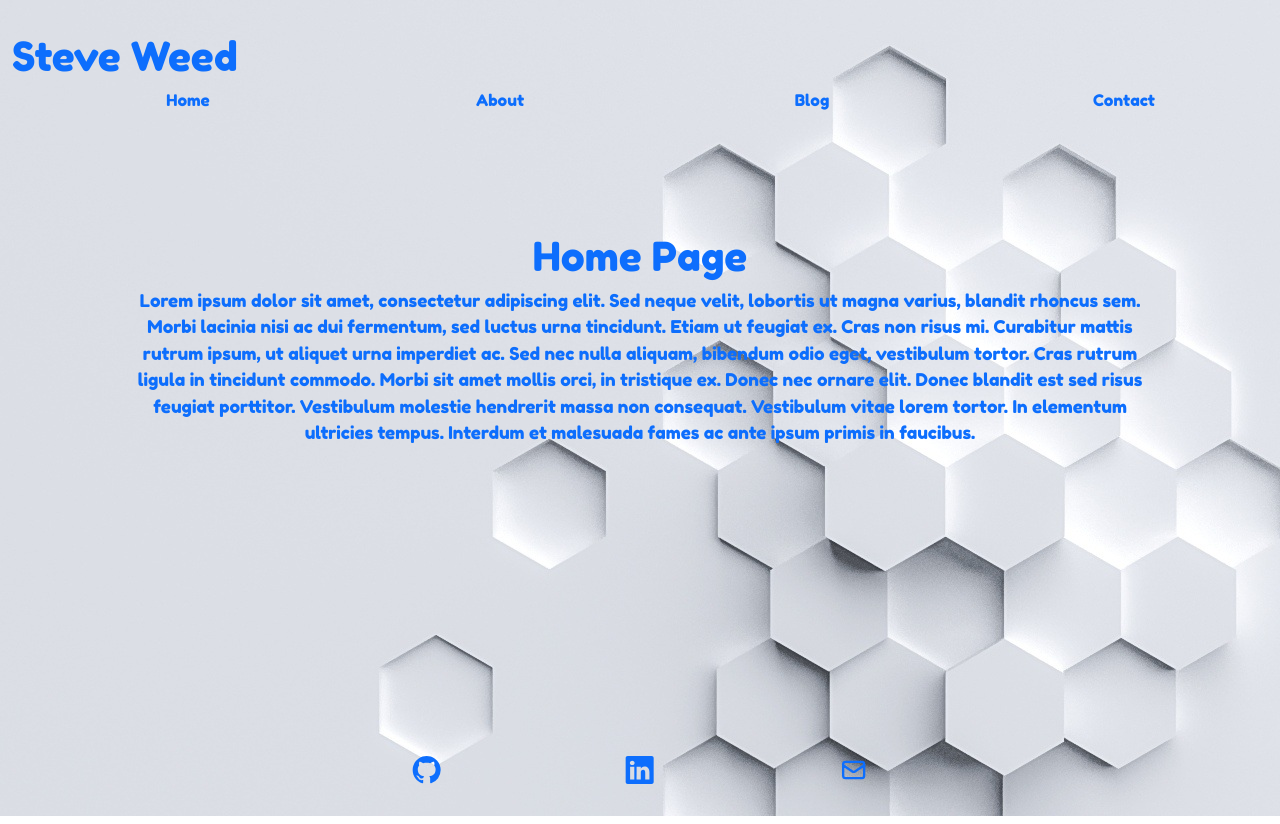
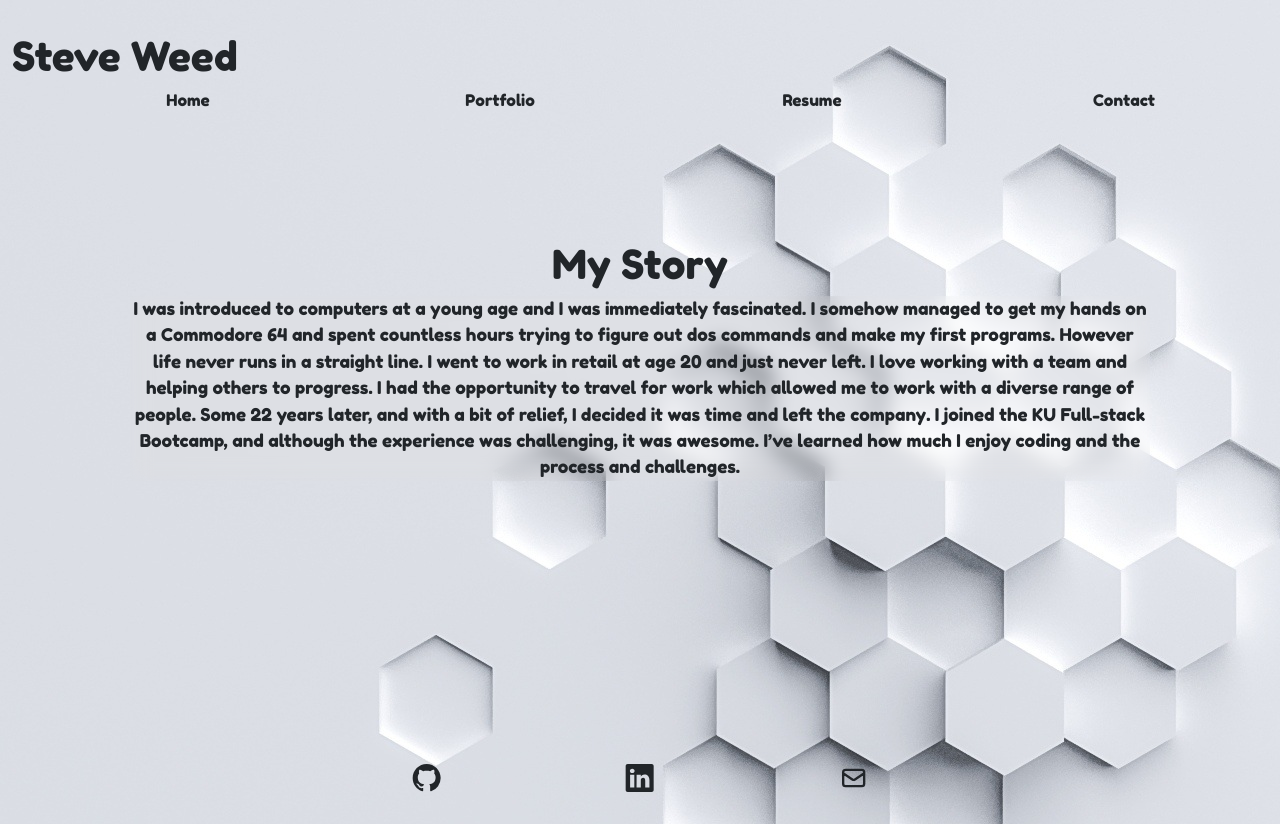
Before and after one commit to SteveWeed79/sw-portfolio-react, a React (Create React App) app: page / in a window 1280 px wide. Built offline with nearby package versions, Linux system fonts and the light colour scheme.

Commit message:
Working on about me, contact and css

```diff
--- a/src/components/Header/Index.js
+++ b/src/components/Header/Index.js
@@ -28,10 +28,10 @@ function NavTabs({ currentPage, handlePageChange }) {
               onClick={() => handlePageChange("About")}
               // Check to see if the currentPage is `About`, and if so we use the active link class from bootstrap. Otherwise, we set it to a normal nav-link
               className={
-                currentPage === "About" ? "nav-link active" : "nav-link"
+                currentPage === "Portfolio" ? "nav-link active" : "nav-link"
               }
             >
-              About
+              Portfolio
             </a>
           </li>
           <li className="col list-group-item">
@@ -43,7 +43,7 @@ function NavTabs({ currentPage, handlePageChange }) {
                 currentPage === "Blog" ? "nav-link active" : "nav-link"
               }
             >
-              Blog
+              Resume
             </a>
           </li>
           <li className="col list-group-item">
--- a/src/components/PortfolioContainer.js
+++ b/src/components/PortfolioContainer.js
@@ -2,7 +2,7 @@ import React, { useState } from "react";
 import Header from "./Header/Index";
 import Home from "./pages/Home";
 import About from "./pages/About";
-import Blog from "./pages/Blog";
+import Blog from "./pages/Resume";
 import Contact from "./pages/Contact";
 import Footer from "./Footer";
 
@@ -26,7 +26,7 @@ export default function PortfolioContainer() {
   const handlePageChange = (page) => setCurrentPage(page);
 
   return (
-    <div className="text-primary container-fluid">
+    <div className="container-fluid">
       {/* We are passing the currentPage from state and the function to update it */}
       <Header currentPage={currentPage} handlePageChange={handlePageChange} />
       {/* Here we are calling the renderPage method which will return a component  */}
--- a/src/components/pages/About.js
+++ b/src/components/pages/About.js
@@ -5,7 +5,7 @@ export default function About() {
   return (
     <div className="container-fluid w-100 home ">
       <div>
-        <h1 className="text-center">About Page</h1>
+        <h1 className="text-center">My Portfolio</h1>
         <p className="col m-5 text-center">
           Nunc pharetra finibus est at efficitur. Praesent sed congue diam.
           Integer gravida dui mauris, ut interdum nunc egestas sed. Aenean sed
--- a/src/components/pages/Home.js
+++ b/src/components/pages/Home.js
@@ -4,18 +4,19 @@ export default function Home() {
   return (
     <div className="home container text-center">
       <div>
-        <h1>Home Page</h1>
+        <h1 className="m-2">My Story</h1>
         <p className="mx-5">
-          Lorem ipsum dolor sit amet, consectetur adipiscing elit. Sed neque
-          velit, lobortis ut magna varius, blandit rhoncus sem. Morbi lacinia
-          nisi ac dui fermentum, sed luctus urna tincidunt. Etiam ut feugiat ex.
-          Cras non risus mi. Curabitur mattis rutrum ipsum, ut aliquet urna
-          imperdiet ac. Sed nec nulla aliquam, bibendum odio eget, vestibulum
-          tortor. Cras rutrum ligula in tincidunt commodo. Morbi sit amet mollis
-          orci, in tristique ex. Donec nec ornare elit. Donec blandit est sed
-          risus feugiat porttitor. Vestibulum molestie hendrerit massa non
-          consequat. Vestibulum vitae lorem tortor. In elementum ultricies
-          tempus. Interdum et malesuada fames ac ante ipsum primis in faucibus.
+          I was introduced to computers at a young age and I was immediately
+          fascinated. I somehow managed to get my hands on a Commodore 64 and
+          spent countless hours trying to figure out dos commands and make my
+          first programs. However life never runs in a straight line. I went to
+          work in retail at age 20 and just never left. I love working with a
+          team and helping others to progress. I had the opportunity to travel
+          for work which allowed me to work with a diverse range of people. Some
+          22 years later, and with a bit of relief, I decided it was time and
+          left the company. I joined the KU Full-stack Bootcamp, and although
+          the experience was challenging, it was awesome. I’ve learned how much
+          I enjoy coding and the process and challenges.
         </p>
       </div>
     </div>
--- a/src/components/pages/Blog.js
+++ b/src/components/pages/Resume.js
@@ -1,9 +1,9 @@
 import React from "react";
 
-export default function Blog() {
+export default function Resume() {
   return (
     <div className="home">
-      <h1>Blog Page</h1>
+      <h1>My Resume</h1>
       <p>
         Donec a volutpat quam. Curabitur nec varius justo, sed rutrum ligula.
         Curabitur pellentesque turpis sit amet eros iaculis, a mollis arcu
--- a/src/index.css
+++ b/src/index.css
@@ -299,6 +299,9 @@ textarea {
   -webkit-appearance: none;
 }
 
+.blur {
+  backdrop-filter: blur(10px) saturate(70%);
+}
 /**
  * 1. Correct the inability to style clickable types in iOS and Safari.
  * 2. Change font properties to `inherit` in Safari.
@@ -407,6 +410,7 @@ p {
   font-size: 1.1rem;
   margin: 0 0 1rem;
   line-height: 1.5;
+  backdrop-filter: blur(10px) saturate(70%);
 }
 
 ul,
```
